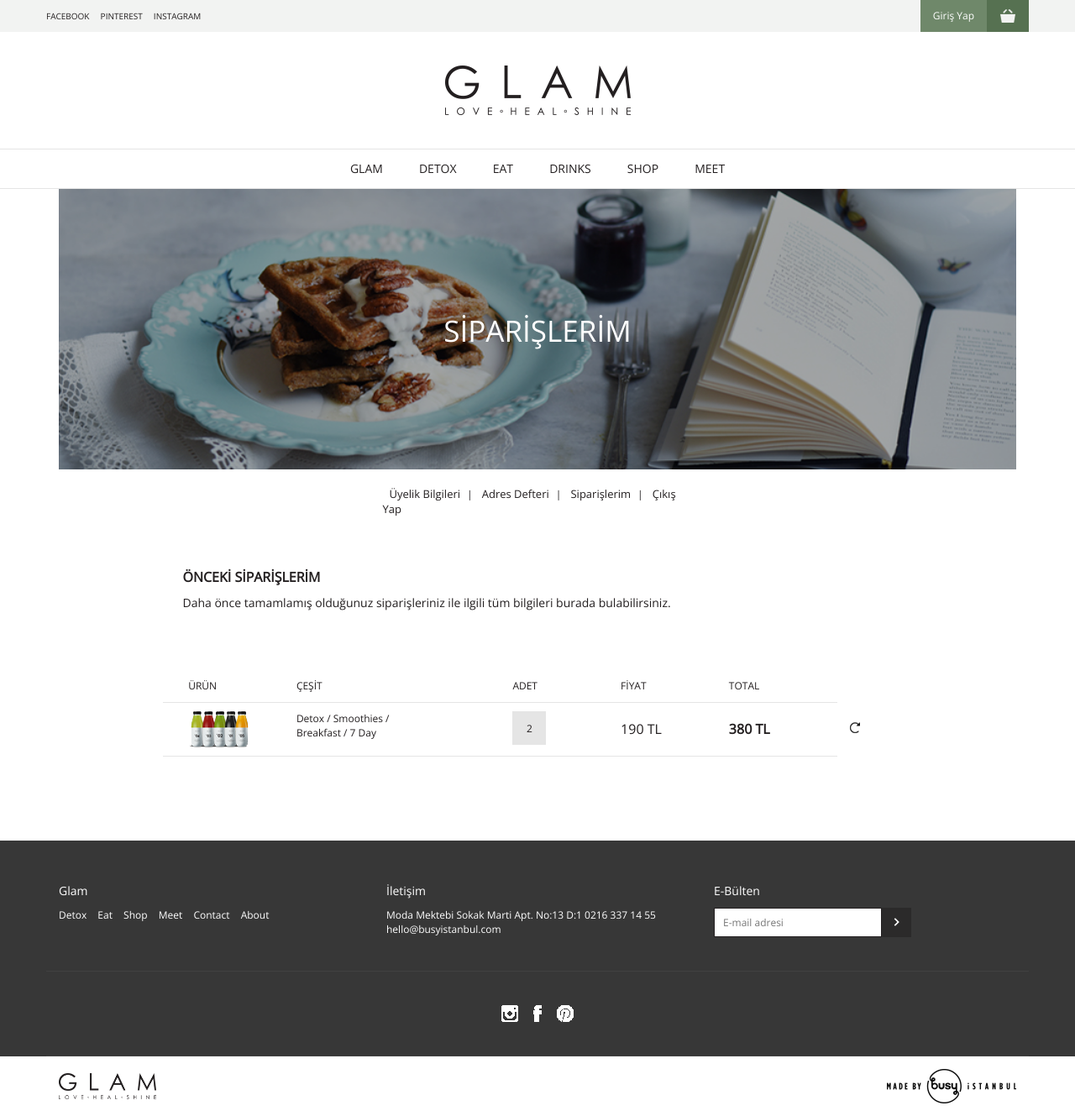
After one commit to developerphp/glam, a CodeIgniter app: the page made by application/views/profile/ordersView.php in a window 1280 px wide. The commit adds this page. Shown: the whole page at 84% size. Run offline with CodeIgniter, Linux system fonts and the light colour scheme; data that the repository does not hold is empty; some web fonts are replaced.

Commit message:
My Orders

```diff
--- a/application/views/includes/header.php
+++ b/application/views/includes/header.php
@@ -22,8 +22,8 @@
                     <div class="h_profile_menu">
                         <ul>
                             <li><a href="<?php echo base_url('profile/edit') ?>">Üyelik Bilgileri</a></li>
-                            <li>Adres Defteri</li>
-                            <li>Sipraişlerim</li>
+                            <li><a href="<?php echo base_url('profile/address') ?>">Adres Defteri</a></li>
+                            <li><a href="<?php echo base_url('profile/orders') ?>">Sipraişlerim</a></li>
                             <li><a href="<?php echo base_url('register/logout') ?>">Çıkış Yap</a></li>
                         </ul>
                     </div>
--- /dev/null
+++ b/application/views/profile/ordersView.php
@@ -0,0 +1,104 @@
+<?php $this->load->view('includes/head') ?>
+</head>
+<body>
+<?php $this->load->view('includes/header') ?>
+<main>
+    <section>
+
+        <div class="container">
+
+            <div class="row">
+                <div class="col-md-12">
+                    <div class="login_cover">
+                        <div class="tint"></div>
+                        <div class="l_cover_txt">SİPARİŞLERİM</div>
+                        <img src="<?php echo base_url('assets/images/l_cover.png') ?>" alt="cover">
+                    </div>
+                </div>
+            </div>
+
+            <?php $this->load->view('profile/nav') ?>
+
+            <div class="row login_row">
+
+             <div class="col-md-10 col-sm-10 col-xs-12 col-md-offset-1">
+
+                    <div class="login_box">
+                        <div class="login_txt">
+                            ÖNCEKİ SİPARİŞLERİM
+                            <span>Daha önce tamamlamış olduğunuz siparişleriniz ile ilgili tüm bilgileri burada bulabilirsiniz.</span>
+                        </div>
+                    </div>
+
+             </div>
+
+            </div>
+
+            <div class="row order_row">
+
+                <div class="login_box">
+
+                    <div class="col-md-9 col-sm-10 col-xs-11 col-md-offset-1 order_list">
+
+                        <div class="col-md-2 col-sm-2 col-xs-2">
+                            <div class="order_item">ÜRÜN</div>
+                        </div>
+
+                        <div class="col-md-3 col-sm-3 col-xs-3">
+                            <div class="order_item">ÇEŞİT</div>
+                        </div>
+
+                        <div class="col-md-2 col-sm-2 col-xs-2 col-md-offset-1">
+                            <div class="order_item">ADET</div>
+                        </div>
+
+                        <div class="col-md-2 col-sm-2 col-xs-2">
+                            <div class="order_item">FİYAT</div>
+                        </div>
+
+                        <div class="col-md-2 col-sm-2 col-xs-2">
+                            <div class="order_item">TOTAL</div>
+                        </div>
+
+                    </div>
+
+                    <div class="order_list_item">
+                        <div class="col-md-9 col-sm-10 col-xs-11 col-md-offset-1 order_list">
+
+                            <div class="col-md-2 col-sm-2 col-xs-2">
+                                <div class="order_item"><img src="<?php echo base_url('assets/images/order_bottles.png') ?>" alt="purchase"></div>
+                            </div>
+
+                            <div class="col-md-3 col-sm-3 col-xs-3">
+                                <div class="order_item">Detox / Smoothies / Breakfast / 7 Day</div>
+                            </div>
+
+                            <div class="col-md-2 col-md-offset-1 col-sm-2 col-xs-2">
+                                <div class="order_item"><div class="order_count">2</div></div>
+                            </div>
+
+                            <div class="col-md-2 col-sm-2 col-xs-2">
+                                <div class="order_item order_num">190 TL</div>
+                            </div>
+
+                            <div class="col-md-2 col-sm-2 col-xs-2">
+                                <div class="order_item order_num"><strong>380 TL</strong></div>
+                            </div>
+
+                        </div>
+
+                        <div class="col-md-1 col-sm-1 col-xs-1"><div class="re_order"></div></div>
+                    </div>
+
+
+                </div>
+
+            </div>
+
+        </div>
+
+    </section>
+</main>
+<?php $this->load->view('includes/footer') ?>
+</body>
+</html>
--- a/assets/css/style.css
+++ b/assets/css/style.css
@@ -6,7 +6,6 @@
     display: none !important;
   }
 }
-
 @media (min-width: 768px) and (max-width: 991px) {
   .hidden-sm,
   tr.hidden-sm,
@@ -15,7 +14,6 @@
     display: none !important;
   }
 }
-
 @media (min-width: 992px) and (max-width: 1199px) {
   .hidden-md,
   tr.hidden-md,
@@ -24,7 +22,6 @@
     display: none !important;
   }
 }
-
 @media (min-width: 1200px) {
   .hidden-lg,
   tr.hidden-lg,
@@ -33,15 +30,12 @@
     display: none !important;
   }
 }
-
 a {
   cursor: pointer;
 }
-
 a:hover {
   text-decoration: none;
 }
-
 a:focus {
   text-decoration: none;
 }
@@ -155,7 +149,7 @@ ul {
   /* For Webkit browsers */
   filter: gray;
   /* For IE 6 - 9 */
-  -webkit-transition: all 0.4s ease;
+  -webkit-transition: all .4s ease;
   /* Transition for Webkit browsers */
 }
 
@@ -171,7 +165,7 @@ ul {
   /* For Webkit browsers */
   filter: gray;
   /* For IE 6 - 9 */
-  -webkit-transition: all 0.4s ease;
+  -webkit-transition: all .4s ease;
   /* Transition for Webkit browsers */
 }
 
@@ -203,45 +197,48 @@ ul {
     padding-left: 0px;
     padding-right: 0px;
   }
+
   .row-sm-height {
     display: table-row;
   }
+
   .col-sm-height {
     display: table-cell;
     float: none;
   }
 }
-
 @media (min-width: 992px) {
   .container-md-height {
     display: table;
     padding-left: 0px;
     padding-right: 0px;
   }
+
   .row-md-height {
     display: table-row;
   }
+
   .col-md-height {
     display: table-cell;
     float: none;
   }
 }
-
 @media (min-width: 1200px) {
   .container-lg-height {
     display: table;
     padding-left: 0px;
     padding-right: 0px;
   }
+
   .row-lg-height {
     display: table-row;
   }
+
   .col-lg-height {
     display: table-cell;
     float: none;
   }
 }
-
 /* vertical alignment styles */
 .col-top {
   vertical-align: top;
@@ -269,7 +266,6 @@ body {
   color: #231f20;
   margin-top: 225px;
 }
-
 @media only screen and (max-width: 767px) {
   body {
     margin-top: 118px;
@@ -295,7 +291,6 @@ body {
 a {
   color: #231f20 !important;
 }
-
 a:hover {
   text-decoration: none;
 }
@@ -310,29 +305,26 @@ ul {
 }
 
 input:-webkit-autofill {
-  -webkit-box-shadow: 0 0 0px 1000px #fff inset;
+  -webkit-box-shadow: 0 0 0px 1000px white inset;
   border-bottom: 1px solid #e5e5e5 !important;
 }
 
 header {
-  background: #fff;
+  background: white;
   position: fixed;
   width: 100%;
   z-index: 10;
   margin-top: -225px;
 }
-
 @media only screen and (max-width: 767px) {
   header {
     margin-top: -118px;
   }
 }
-
 header .container-fluid {
   background: #f2f3f2;
   height: 38px;
 }
-
 @media only screen and (max-width: 767px) {
   header .container-fluid {
     padding: 0px;
@@ -343,12 +335,10 @@ header .container-fluid {
   float: left;
   margin-top: 10px;
 }
-
 .header_social ul {
   margin: 0;
   padding: 0;
 }
-
 .header_social ul li {
   list-style: none;
   display: inline;
@@ -356,7 +346,6 @@ header .container-fluid {
   font-size: 10px;
   font-weight: 500;
 }
-
 @media only screen and (max-width: 767px) {
   .header_social {
     display: none;
@@ -372,49 +361,41 @@ header .container-fluid {
   text-align: center;
   cursor: pointer;
 }
-
 .header_profile:hover {
   background: #91b28b;
 }
-
 .header_profile:hover .h_profile_menu {
   display: block;
 }
-
 .header_profile span {
   margin-top: 10px;
   display: block;
-  color: #fff;
+  color: white;
 }
 
 .h_profile_menu {
-  border-top: 3px solid #fff;
+  border-top: 3px solid white;
   display: none;
   position: absolute;
   width: 100%;
   top: 38px;
   left: 0;
   background: #6f886a;
-  color: #fff !important;
+  color: white !important;
 }
-
 .h_profile_menu ul li {
   list-style: none;
   padding: 7px 0px 7px 0px;
 }
-
 .h_profile_menu ul li a {
-  color: #fff !important;
+  color: white !important;
 }
-
 .h_profile_menu ul li a:visited {
-  color: #fff !important;
+  color: white !important;
 }
-
 .h_profile_menu ul li a:active {
-  color: #fff !important;
+  color: white !important;
 }
-
 .h_profile_menu ul li:hover {
   background: #91b28b;
 }
@@ -432,7 +413,6 @@ header .container-fluid {
   height: 59px;
   background: url(../images/glam_logo.png);
 }
-
 @media only screen and (max-width: 767px) {
   .logo {
     margin: 20px auto;
@@ -452,7 +432,6 @@ header .container-fluid {
   background-size: 20px 20px;
   cursor: pointer;
 }
-
 @media only screen and (max-width: 767px) {
   #m_menu {
     display: block;
@@ -471,7 +450,6 @@ header .container-fluid {
   cursor: pointer;
   z-index: 99999999;
 }
-
 @media only screen and (max-width: 767px) {
   #m_close {
     display: block;
@@ -484,7 +462,6 @@ header .container-fluid {
   border-top: 1px solid #e5e5e5;
   border-bottom: 1px solid #e5e5e5;
 }
-
 @media only screen and (max-width: 767px) {
   .menu_container {
     border: 0px;
@@ -504,7 +481,6 @@ header .container-fluid {
   display: table;
   margin: 13px auto;
 }
-
 @media only screen and (max-width: 767px) {
   .main_menu {
     margin: auto;
@@ -517,7 +493,6 @@ header .container-fluid {
     width: 100%;
   }
 }
-
 .main_menu ul li {
   font-size: 14px !important;
   list-style: none;
@@ -525,13 +500,11 @@ header .container-fluid {
   margin: 20px;
   font-weight: 400;
 }
-
 @media (min-width: 768px) and (max-width: 991px) {
   .main_menu ul li {
     margin: 11px;
   }
 }
-
 @media only screen and (max-width: 767px) {
   .main_menu ul li {
     font-size: 40px !important;
@@ -539,13 +512,11 @@ header .container-fluid {
     margin: 30px;
   }
 }
-
 @media only screen and (max-width: 767px) {
   .main_menu ul li a {
-    color: #fff !important;
+    color: white !important;
   }
 }
-
 .main_menu ul li a:hover {
   text-decoration: underline;
 }
@@ -559,7 +530,6 @@ header .container-fluid {
   margin: 20px auto;
   margin-bottom: 0px;
 }
-
 .order_menu ul li {
   font-size: 13px !important;
   list-style: none;
@@ -598,12 +568,11 @@ header .container-fluid {
 
 .bottles_fixed {
   position: fixed;
-  background: #fff;
+  background: white;
   z-index: 10;
   width: 100%;
   border-bottom: 1px solid #e5e5e5;
 }
-
 @media only screen and (max-width: 767px) {
   .bottles_fixed {
     display: none !important;
@@ -613,7 +582,6 @@ header .container-fluid {
 .fixed_fix {
   margin-bottom: 140px;
 }
-
 @media only screen and (max-width: 767px) {
   .fixed_fix {
     margin-bottom: -101px;
@@ -628,27 +596,21 @@ header .container-fluid {
   display: table;
   height: 200px;
 }
-
 #bottles .be1 {
   left: 20px;
 }
-
 #bottles .be2 {
   left: 100px;
 }
-
 #bottles .be3 {
   left: 180px;
 }
-
 #bottles .be4 {
   left: 260px;
 }
-
 #bottles .be5 {
   left: 340px;
 }
-
 #bottles .be6 {
   left: 420px;
 }
@@ -662,25 +624,21 @@ header .container-fluid {
   padding: 20px 40px 70px 40px;
   position: relative;
 }
-
 @media only screen and (max-width: 767px) {
   .bottle {
     width: 50%;
   }
 }
-
 .bottle img {
   width: 100%;
   height: auto;
   margin: 0 auto;
   display: block;
 }
-
 .bottle:hover {
   border: 2px solid #273924;
   transition: all 0.3s ease;
 }
-
 .bottle:hover .add_button {
   transition: all 0.3s ease;
   opacity: 1 !important;
@@ -691,7 +649,6 @@ header .container-fluid {
     height: 0px !important;
   }
 }
-
 #bottles .bottle {
   border: 0px solid #fff;
   width: 40px;
@@ -700,18 +657,15 @@ header .container-fluid {
   margin-left: 20px;
   padding: 0;
 }
-
 #bottles .bottle .bottle_desc {
   font-size: 12px;
   width: 80px;
   margin-left: -20px;
   position: absolute;
 }
-
 #bottles .bottle .add_button {
   display: none;
 }
-
 #bottles .bottle:hover {
   border: 0px solid #273924;
 }
@@ -725,13 +679,11 @@ header .container-fluid {
   padding: 20px 40px 70px 40px;
   position: relative;
 }
-
 @media only screen and (max-width: 767px) {
   .bottle_dead {
     width: 50%;
   }
 }
-
 .bottle_dead img {
   width: 100%;
   height: auto;
@@ -744,7 +696,6 @@ header .container-fluid {
   height: 107px;
   position: absolute;
 }
-
 .bottle_empty img {
   width: 40px;
   height: 107px;
@@ -760,13 +711,11 @@ header .container-fluid {
   margin-right: 20px;
   margin-left: 20px;
 }
-
 .bottle_added .bottle_desc {
   font-size: 12px;
   width: 80px;
   margin-left: -20px;
 }
-
 .bottle_added img {
   width: 40px;
   height: 107px;
@@ -784,12 +733,11 @@ header .container-fluid {
   padding: 8px;
   width: 100%;
   background: #567151;
-  color: #fff;
+  color: white;
   text-align: center;
   cursor: pointer;
   border: 0px;
 }
-
 .bottle_purchase:hover {
   background: #6f886a;
 }
@@ -804,7 +752,6 @@ header .container-fluid {
   margin-bottom: 40px !important;
   margin-top: 100px;
 }
-
 @media only screen and (max-width: 767px) {
   .h1 {
     margin-top: 50px !important;
@@ -823,13 +770,11 @@ header .container-fluid {
   text-align: center;
   font-size: 14px;
 }
-
 @media (min-width: 768px) and (max-width: 991px) {
   .desc {
     margin-bottom: 30px;
   }
 }
-
 @media only screen and (max-width: 767px) {
   .desc {
     margin-bottom: 30px;
@@ -851,7 +796,6 @@ header .container-fluid {
   right: 8px;
   cursor: pointer;
 }
-
 @media (min-width: 768px) and (max-width: 991px) {
   .add_button {
     width: 24px;
@@ -859,7 +803,6 @@ header .container-fluid {
     background-size: 24px 24px !important;
   }
 }
-
 @media only screen and (max-width: 767px) {
   .add_button {
     width: 24px;
@@ -879,7 +822,6 @@ header .container-fluid {
   margin: auto;
   margin-top: 15px;
 }
-
 .bottle_desc span {
   margin-top: 5px;
   font-size: 11px;
@@ -903,21 +845,18 @@ footer {
 
 .footer1 {
   background: #373737;
-  color: #fff;
+  color: white;
   padding-top: 50px;
 }
-
 .footer1 .row {
   padding-bottom: 40px;
   border-bottom: 1px solid #414141;
 }
-
 .footer1 ul li {
   list-style: none;
   display: inline;
   padding-right: 10px;
 }
-
 @media only screen and (max-width: 767px) {
   .footer1 .col-md-4 {
     margin-bottom: 30px;
@@ -935,7 +874,6 @@ footer {
   text-align: center;
   padding-top: 40px;
 }
-
 .footer_social ul li {
   list-style: none;
   display: inline;
@@ -950,7 +888,6 @@ footer {
   padding-left: 10px;
   color: #231f20;
 }
-
 .newsletter .button {
   border: 0px;
   float: left;
@@ -962,7 +899,7 @@ footer {
 }
 
 .footer2 {
-  background: #fff;
+  background: white;
   padding: 15px 0 15px 0;
 }
 
@@ -974,7 +911,6 @@ footer {
   background-size: 116px 31px;
   margin-top: 5px;
 }
-
 @media only screen and (max-width: 767px) {
   .footer_glam {
     width: 80px;
@@ -990,7 +926,6 @@ footer {
   background: url(../images/busy_logo.png);
   background-size: 154px 41px;
 }
-
 @media only screen and (max-width: 767px) {
   .footer_busy {
     width: 116px;
@@ -1002,7 +937,6 @@ footer {
 .page_margin {
   margin-top: 60px;
 }
-
 @media only screen and (max-width: 767px) {
   .page_margin {
     margin-top: 15px;
@@ -1014,7 +948,6 @@ footer {
   margin: 0 auto;
   width: 193px;
 }
-
 @media only screen and (max-width: 767px) {
   .details_img {
     margin-bottom: 40px;
@@ -1026,19 +959,16 @@ footer {
   margin-bottom: 20px;
   font-family: "Didot 06 A", "Didot 06 B";
 }
-
 @media only screen and (max-width: 767px) {
   .details_title {
     font-size: 50px;
   }
 }
-
 @media only screen and (max-width: 320px) {
   .details_title {
     font-size: 40px;
   }
 }
-
 .details_title span {
   font-family: "Open Sans", sans-serif;
   padding-top: 5px;
@@ -1049,7 +979,6 @@ footer {
   width: 75px;
   font-weight: 300 !important;
 }
-
 @media only screen and (max-width: 767px) {
   .details_title span {
     margin: 5px auto;
@@ -1066,12 +995,10 @@ footer {
     margin-top: 20px;
   }
 }
-
 .details_desc ul {
   margin-bottom: 20px !important;
   display: block;
 }
-
 .details_desc ul li {
   list-style: none;
   padding: 2px 0 2px 0;
@@ -1081,7 +1008,6 @@ footer {
 .detox_pad {
   padding: 30px 40px 0 40px;
 }
-
 @media only screen and (max-width: 767px) {
   .detox_pad {
     padding: 30px;
@@ -1101,7 +1027,6 @@ footer {
   font-size: 14px;
   margin: 100px 0px 0px 0px;
 }
-
 @media only screen and (max-width: 767px) {
   .detox_desc_long {
     margin: 50px 0px 0px 0px;
@@ -1116,13 +1041,11 @@ footer {
   cursor: pointer;
   float: left;
 }
-
 .detox_button:hover {
   transition: all ease 0.3s;
   background: #567151;
-  color: #fff !important;
+  color: white !important;
 }
-
 @media only screen and (max-width: 767px) {
   .detox_button {
     margin: 25px 0px 0px 0px;
@@ -1137,23 +1060,18 @@ footer {
   display: table;
   width: 100%;
 }
-
 .details_share span {
   float: left;
 }
-
 .details_share div {
   float: right;
 }
-
 .details_share div img {
   width: 15px;
 }
-
 .details_share div ul {
   margin: 0 !important;
 }
-
 .details_share div ul li {
   list-style: none;
   display: inline;
@@ -1164,7 +1082,6 @@ footer {
   width: 100%;
   position: relative;
 }
-
 .login_cover img {
   width: 100%;
 }
@@ -1182,7 +1099,7 @@ footer {
 
 .l_cover_txt {
   text-align: center;
-  color: #fff;
+  color: white;
   font-weight: 400;
   font-size: 35px;
   position: absolute;
@@ -1194,7 +1111,6 @@ footer {
   right: 0;
   bottom: 0;
 }
-
 @media only screen and (max-width: 767px) {
   .l_cover_txt {
     font-size: 25px;
@@ -1209,7 +1125,6 @@ footer {
 .login_box {
   padding: 0 50px 0 50px;
 }
-
 @media only screen and (max-width: 767px) {
   .login_box {
     margin-bottom: 60px;
@@ -1220,7 +1135,6 @@ footer {
 .login_left {
   border-right: 1px solid #e5e5e5;
 }
-
 @media only screen and (max-width: 767px) {
   .login_left {
     margin-bottom: 60px;
@@ -1234,7 +1148,6 @@ footer {
   font-weight: bold;
   margin-bottom: 40px;
 }
-
 .login_txt span {
   margin-top: 10px;
   font-size: 14px;
@@ -1253,13 +1166,11 @@ footer {
   font-size: 14px;
   font-weight: 500;
 }
-
 .input_box:focus {
   transition: ease all 0.3s;
   outline: 0px solid #567151 !important;
   border-bottom: 2px solid red !important;
 }
-
 .input_box:focus:valid {
   transition: ease all 0.3s;
   border-bottom: 2px solid #567151 !important;
@@ -1314,7 +1225,6 @@ footer {
   background: url(../images/select_arrow.png) no-repeat;
   background-position: right 10px center;
 }
-
 .select_box select {
   background: transparent;
   width: 100%;
@@ -1342,13 +1252,12 @@ footer {
   padding: 10px 0px 10px 0px;
   background: #567151;
   border: 0px solid;
-  color: #fff !important;
+  color: white !important;
   display: block;
   width: 110px;
   text-align: center;
   cursor: pointer;
 }
-
 .login_button:hover {
   background: #6f886a;
 }
@@ -1359,13 +1268,12 @@ footer {
   margin: 0px 0px 20px 0px;
   background: #567151;
   border: 0px solid;
-  color: #fff;
+  color: white;
   display: block;
   width: 110px;
   text-align: center;
   cursor: pointer;
 }
-
 .addtocart_button:hover {
   background: #6f886a;
 }
@@ -1379,7 +1287,6 @@ footer {
   position: relative;
   cursor: pointer;
 }
-
 .hover_desc .hover_desc_box {
   opacity: 0;
   visibility: hidden;
@@ -1393,7 +1300,6 @@ footer {
   padding: 25px;
   overflow-y: scroll;
 }
-
 .hover_desc .hover_arrow {
   width: 0;
   height: 0;
@@ -1403,7 +1309,6 @@ footer {
   position: absolute;
   border-top: 20px solid #6f886a;
 }
-
 .hover_desc:hover .hover_desc_box {
   opacity: 0.9;
   visibility: visible;
```
Also changed, not shown: application/controllers/profile.php (+18 -0 lines).
